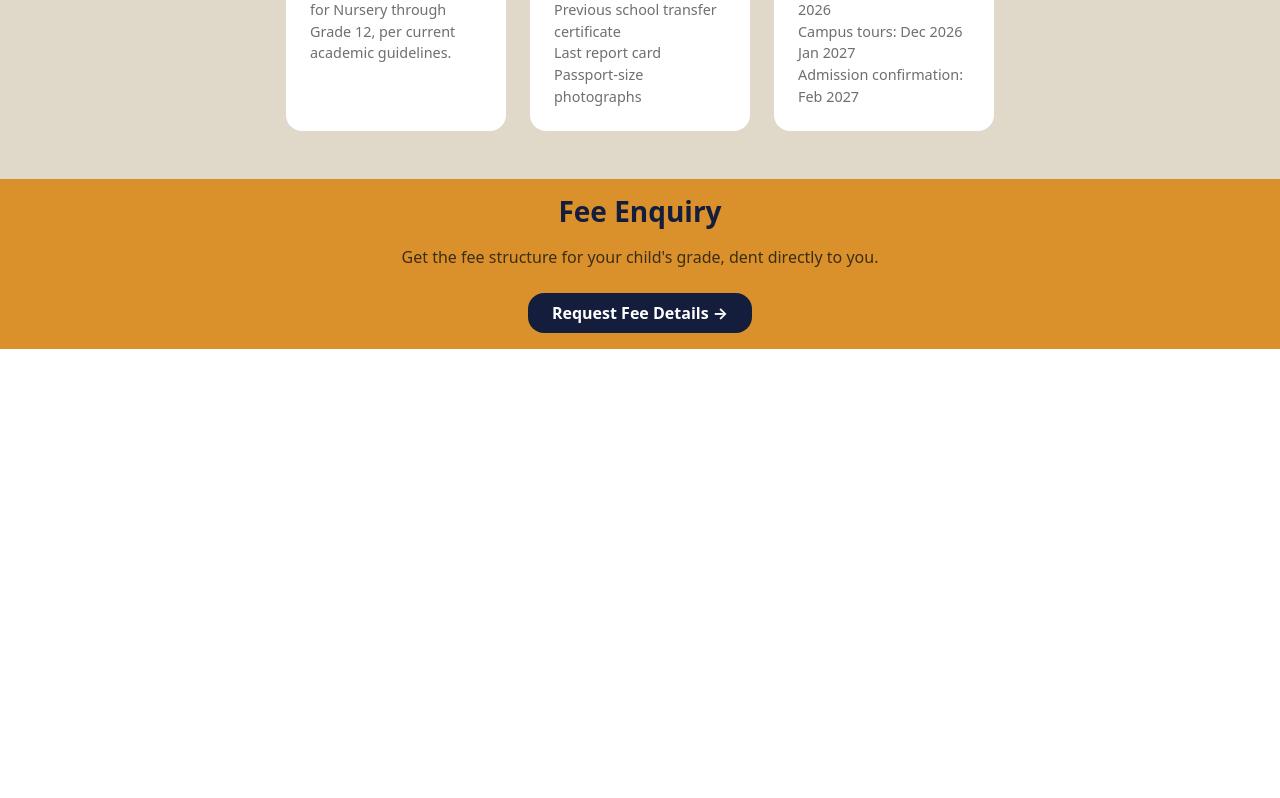
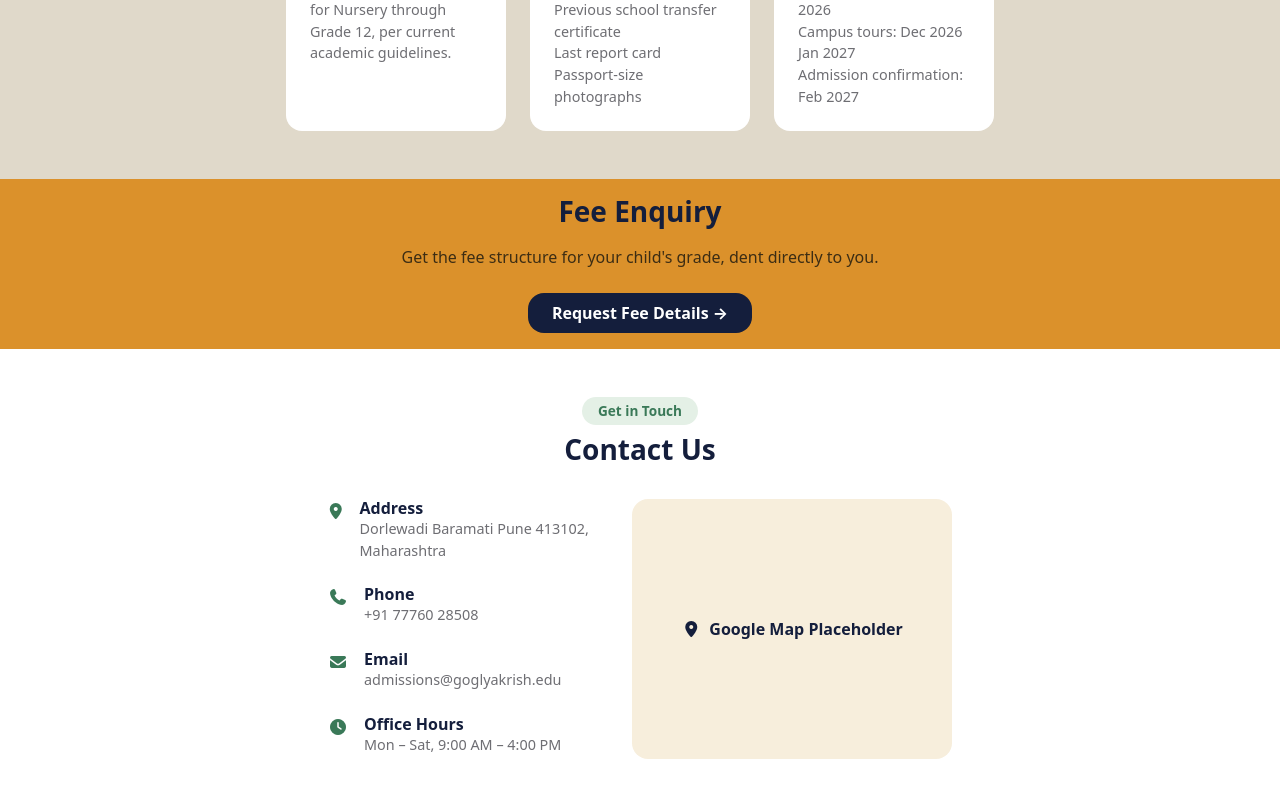
Before and after one commit to anjali-2511/gk-international-school-website, a React (Vite) app in the folder promotional-school-website/: page /admission in a window 1280 px wide. Shown: the part 866-1664 px from the top of the page. Before the commit the page ends 1215 px from the top, so only its background shows below. Built offline with nearby package versions, Linux system fonts and the light colour scheme.

Commit message:
Contact Page completed

```diff
--- /dev/null
+++ b/promotional-school-website/Components/Admissions/Contact.jsx
@@ -0,0 +1,51 @@
+function Contact() {
+    const contactdetails = [
+        { icon: "fa-solid fa-location-dot", label: "Address", value: "Dorlewadi Baramati Pune 413102, Maharashtra" },
+        { icon: "fa-solid fa-phone", label: "Phone", value: "+91 77760 28508" },
+        { icon: "fa-solid fa-envelope", label: "Email", value: "admissions@goglyakrish.edu" },
+        { icon: "fa-solid fa-clock", label: "Office Hours", value: "Mon – Sat, 9:00 AM – 4:00 PM" },
+    ];
+
+    return (
+        <>
+
+            <div className="p-5" style={{ backgroundColor: "rgb(255, 255, 255)" }}>
+                <div className="text-center">
+                    <p className="fw-bold mb-2 d-inline-block px-3 py-1 rounded-4" style={{ color: "rgb(58, 121, 88)", backgroundColor: "rgb(228, 240, 230)", fontSize: "0.85rem" }}>
+                        Get in Touch
+                    </p>
+                    <h3 className="fw-bold" style={{ color: "rgb(20, 30, 60)" }}>Contact Us</h3>
+                </div>
+
+                <div className="d-flex flex-wrap gap-4 pt-4 justify-content-center">
+
+
+                    <div style={{ maxWidth: "280px" }}>
+                        {contactdetails.map((item, i) => (
+                            <div key={i} className="d-flex gap-3 pb-4">
+                                <i className={item.icon} style={{ color: "rgb(58, 121, 88)", marginTop: "4px" }}></i>
+                                <div className="text-start">
+                                    <h6 className="fw-bold mb-0" style={{ color: "rgb(20, 30, 60)" }}>{item.label}</h6>
+                                    <p className="mb-0" style={{ color: "rgb(110, 110, 115)", fontSize: "0.9rem" }}>{item.value}</p>
+                                </div>
+                            </div>
+                        ))}
+                    </div>
+
+
+                    <div
+                        className="d-flex align-items-center justify-content-center rounded-4"
+                        style={{ width: "320px", height: "260px", backgroundColor: "rgb(247, 238, 220)" }}
+                    >
+                        <p className="fw-bold mb-0" style={{ color: "rgb(20, 30, 60)" }}>
+                            <i className="fa-solid fa-location-dot me-1"></i> Google Map Placeholder
+                        </p>
+                    </div>
+
+                </div>
+            </div>
+
+        </>
+    )
+};
+export default Contact;
--- a/promotional-school-website/Components/Footer/Footer.jsx
+++ b/promotional-school-website/Components/Footer/Footer.jsx
@@ -54,7 +54,7 @@ function Footer() {
                         <h6 className="fw-bold" style={{ color: "rgb(231, 159, 43)", letterSpacing: "1px" }}>CONTACT</h6>
 
                         <ul className="list-unstyled pt-2">
-                            <li className="pb-1" style={{ color: "rgb(192, 191, 188)" }}> Dorlewadi Baramati Pune 413102</li>
+                            <li className="pb-1" style={{ color: "rgb(192, 191, 188)" }}> Dorlewadi Baramati Pune 413102, Maharashtra</li>
 
                             <li className="pb-1" style={{ color: "rgb(192, 191, 188)" }}>admissions@goglyakrish.edu</li>
 
--- a/promotional-school-website/Pages/Admissions.jsx
+++ b/promotional-school-website/Pages/Admissions.jsx
@@ -1,5 +1,6 @@
 import AdmissionPage from "../Components/Admissions/AdmissionPage";
 import AdmissionProcess from "../Components/Admissions/AdmissionProcess";
+import Contact from "../Components/Admissions/Contact";
 import FeeEnquiryCTA from "../Components/Admissions/FeeEnquiryCTA";
 import Requirements from "../Components/Admissions/Requirements";
 
@@ -10,6 +11,7 @@ function Admissions(){
         <AdmissionProcess/>
         <Requirements/>
         <FeeEnquiryCTA/>
+        <Contact/>
         </>
     )
 };export default Admissions;
```
